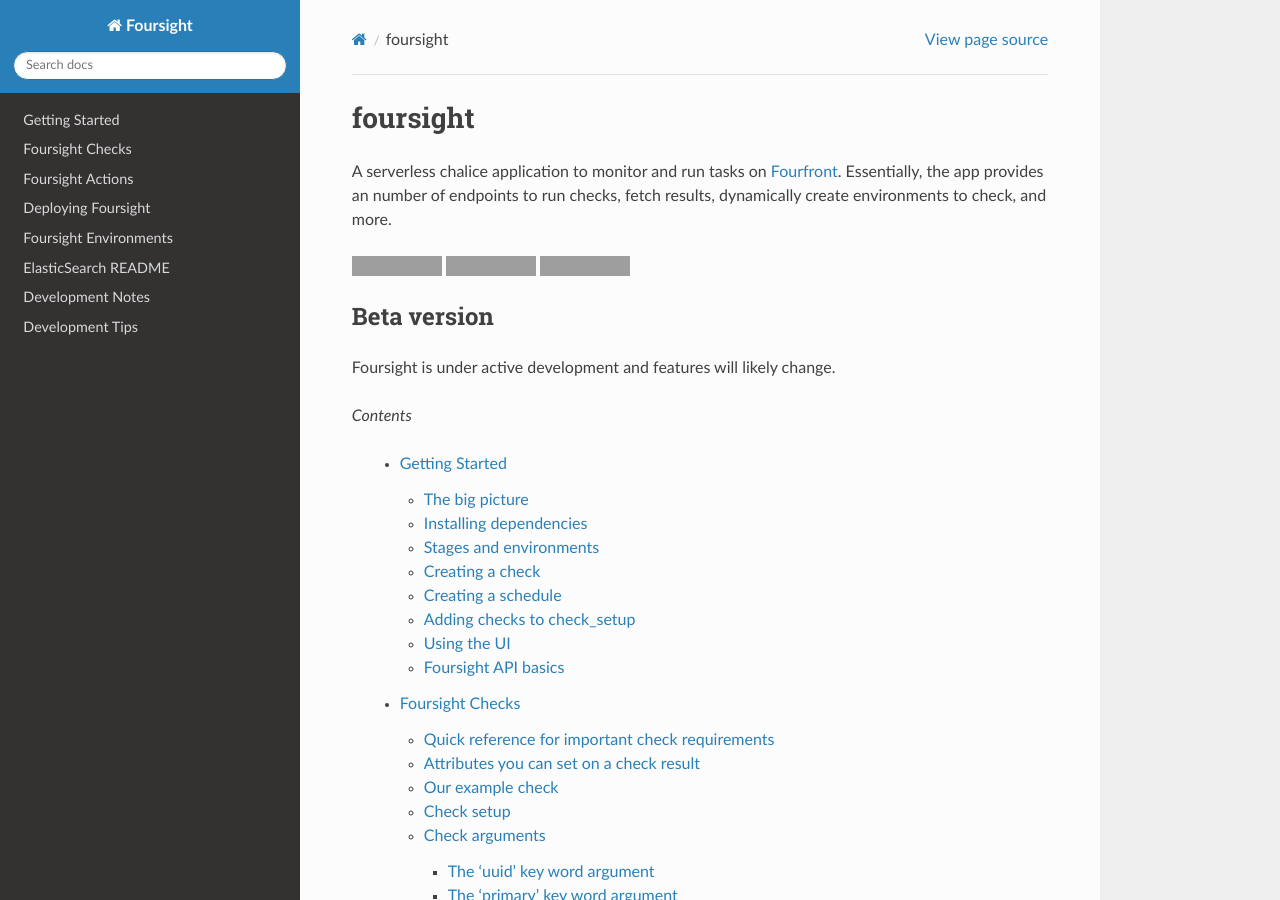
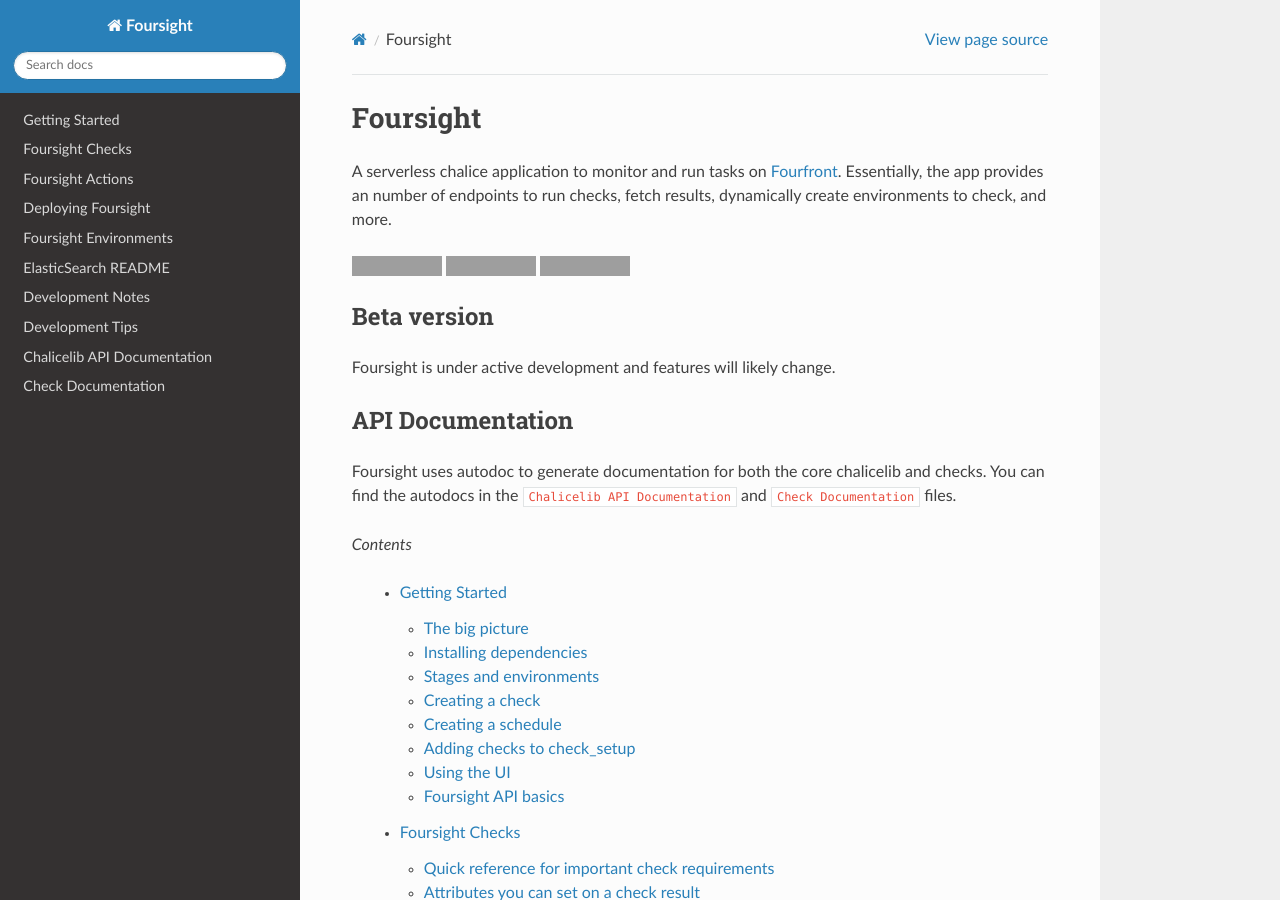
Before and after one commit to 4dn-dcic/foursight, a Sphinx documentation site: the page built from docs/source/index.rst, in a window 1280 px wide and 900 px high. Built offline with Sphinx 7.4.7 and the Read the Docs theme 2.0.0, drawn with Linux system fonts in a browser that asks for light colours; some of the changed text lies outside the part shown; grey boxes are pictures that could not be loaded.

Commit message:
Autodoc (#215)
* configure autodoc

* typo in conf.py

* add apidoc build to makefile

* make modules show up

* properly configure autodoc, gitignore built files

* specify rtd config

* correct conf.py location

* specify full module name?

* different config?

* automodule in modules.rst

* small changes, autodoc checks

```diff
--- a/docs/source/conf.py
+++ b/docs/source/conf.py
@@ -10,9 +10,9 @@
 # add these directories to sys.path here. If the directory is relative to the
 # documentation root, use os.path.abspath to make it absolute, like shown here.
 #
-# import os
-# import sys
-# sys.path.insert(0, os.path.abspath('.'))
+import os
+import sys
+sys.path.insert(0, os.path.abspath('../..'))
 
 
 # -- Project information -----------------------------------------------------
@@ -28,6 +28,7 @@
 # extensions coming with Sphinx (named 'sphinx.ext.*') or your custom
 # ones.
 extensions = [
+    'sphinx.ext.autodoc'
 ]
 
 # Add any paths that contain templates here, relative to this directory.
--- a/docs/source/index.rst
+++ b/docs/source/index.rst
@@ -1,5 +1,5 @@
-
-foursight
+=========
+Foursight
 =========
 
 A serverless chalice application to monitor and run tasks on `Fourfront <https://github.com/4dn-dcic/fourfront>`_. Essentially, the app provides an number of endpoints to run checks, fetch results, dynamically create environments to check, and more.
@@ -22,6 +22,12 @@
 
 Foursight is under active development and features will likely change.
 
+
+API Documentation
+-----------------
+
+Foursight uses autodoc to generate documentation for both the core chalicelib and checks. You can find the autodocs in the ``Chalicelib API Documentation`` and ``Check Documentation`` files.
+
 *Contents*
 
  .. toctree::
@@ -35,3 +41,5 @@
    elasticsearch
    development_notes
    development_tips
+   modules
+   check_modules
```
Also changed, not shown: docs/source/check_modules.rst (added, +36 -0 lines), docs/source/modules.rst (added, +27 -0 lines), .readthedocs.yml (added), 3 other files.
